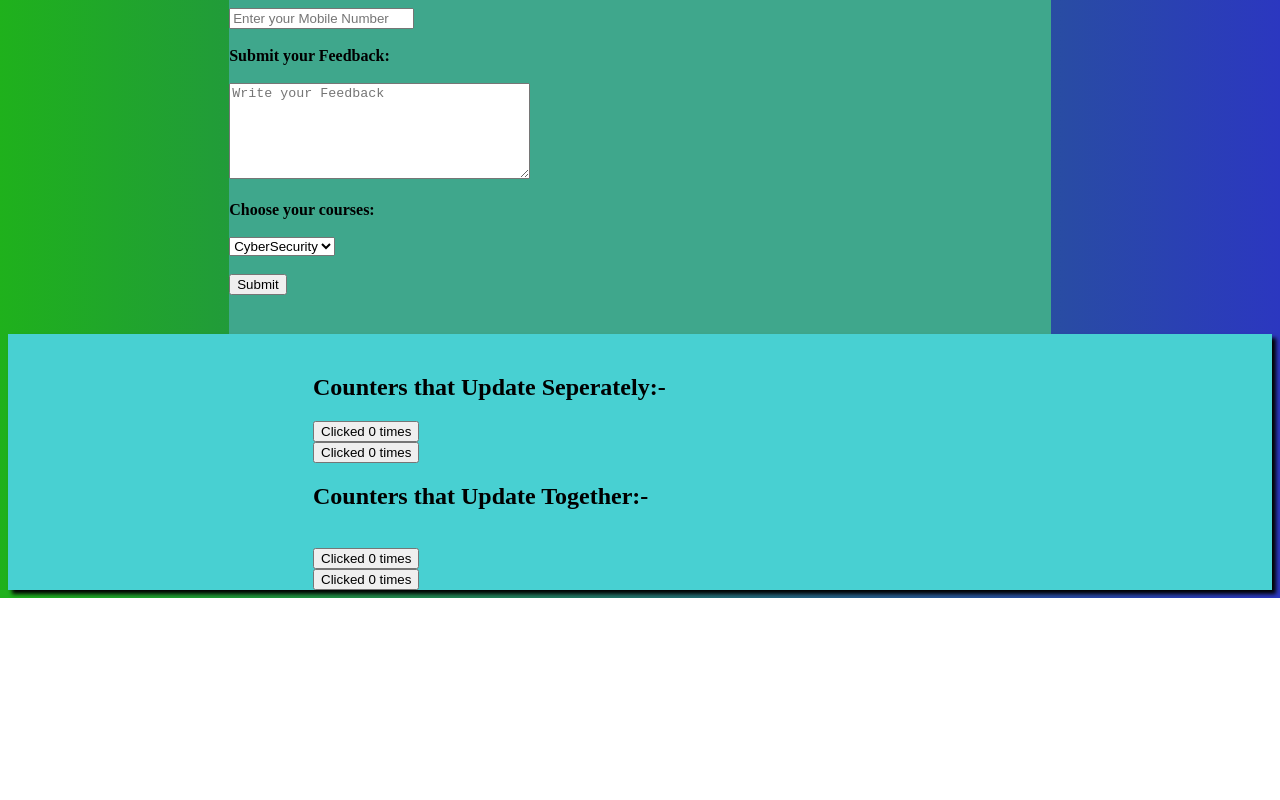
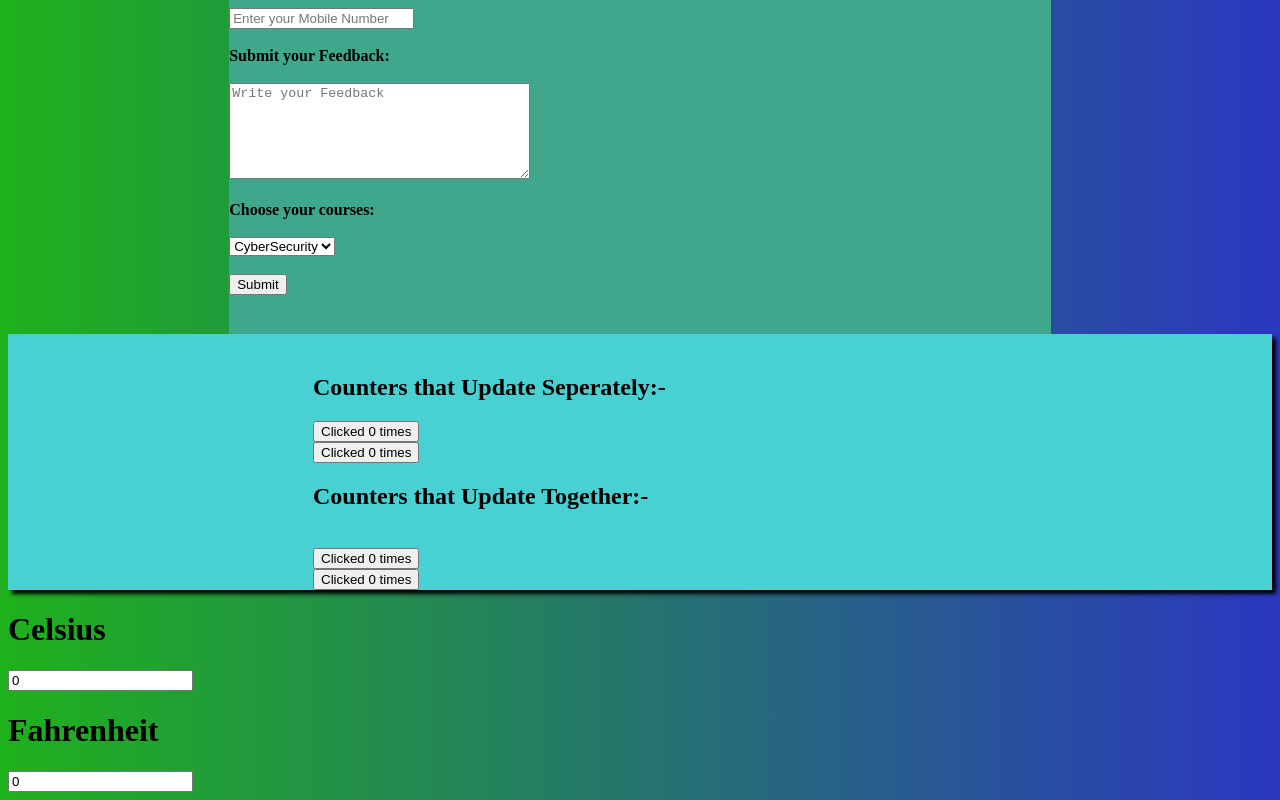
Before and after one commit to NavneetOrion/React-Work, a React (Create React App) app: page / in a window 1280 px wide. Shown: the part 3096-3896 px from the top of the page. Before the commit the page ends 3694 px from the top, so only its background shows below. Built offline with nearby package versions, Linux system fonts and the light colour scheme.

Commit message:
Temperature Converter

```diff
--- /dev/null
+++ b/src/Temp.jsx
@@ -0,0 +1,32 @@
+import React, { useState } from 'react';
+
+function Temp(){
+  const [temp,updateTemp] = useState({f:0,c:0})
+
+  const updateC = event => updateTemp({
+    c:event.target.value,
+    f:(+event.target.value*9/5 + 32).toFixed(2)
+  })
+
+  const updateF = event =>updateTemp({
+    c:((+event.target.value - 32)* 5 /9).toFixed(2),
+    f:event.target.value
+  })
+
+  return(
+    <>
+    <div id="container">
+      <div id="box1">
+        <h1>Celsius</h1>
+        <input type="number" value={temp.c} onChange={updateC}></input>
+      </div>
+      <div id="box2">
+        <h1>Fahrenheit</h1>
+        <input type="number" value={temp.f} onChange={updateF}></input>
+      </div>
+    </div>
+
+    </>
+  )
+}
+export default Temp;
--- a/src/index.js
+++ b/src/index.js
@@ -13,6 +13,7 @@ import Hooks from './Hooks';
 import Forms from './Forms';
 import NewForm from './NewForm';
 import Counter from './Counter';
+import Temp from './Temp';
 
 const comment = {
   date: new Date().toDateString(),
@@ -41,10 +42,9 @@ root.render(
     <Events/>
     <Hooks/>
     <Forms/>
-
     <NewForm/>
-
     <Counter/>
+    <Temp/>
 
   </>
 
```
